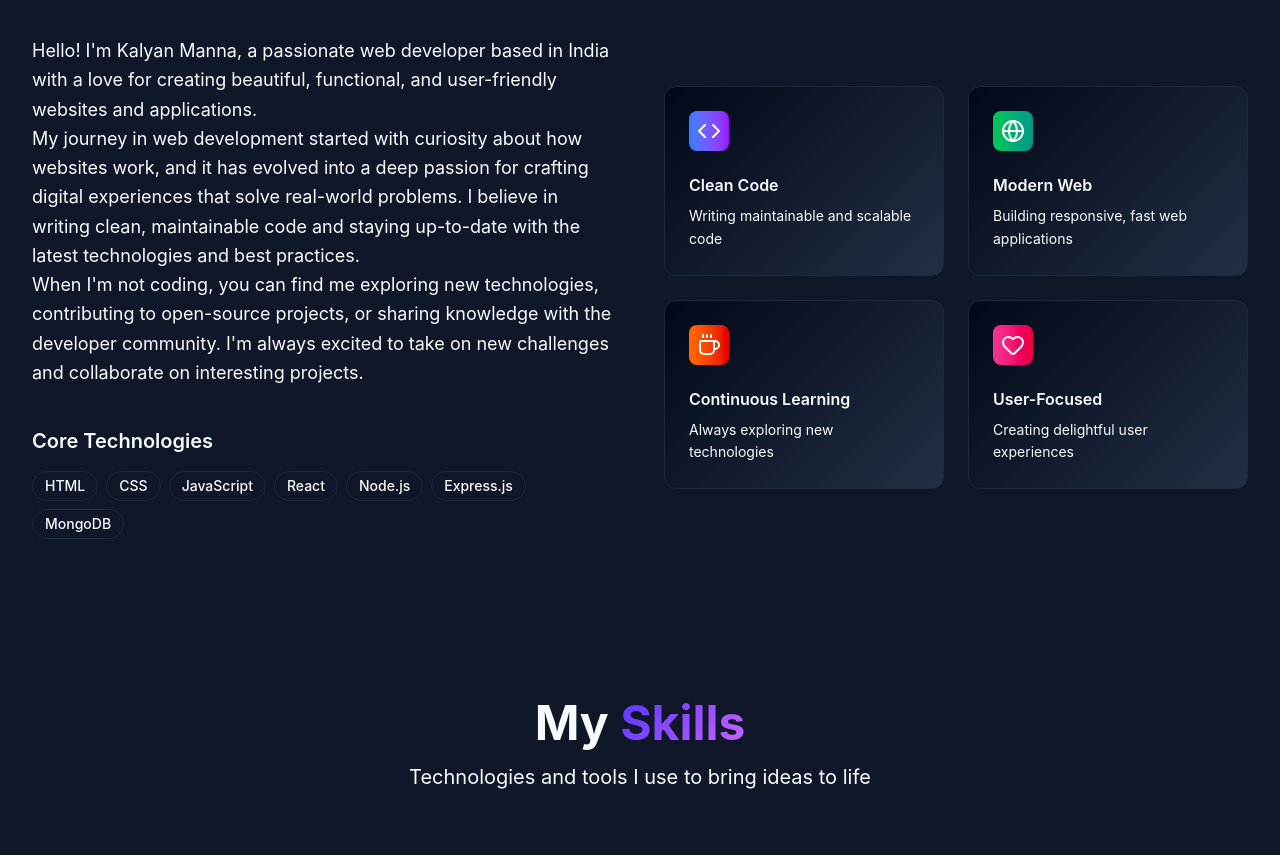
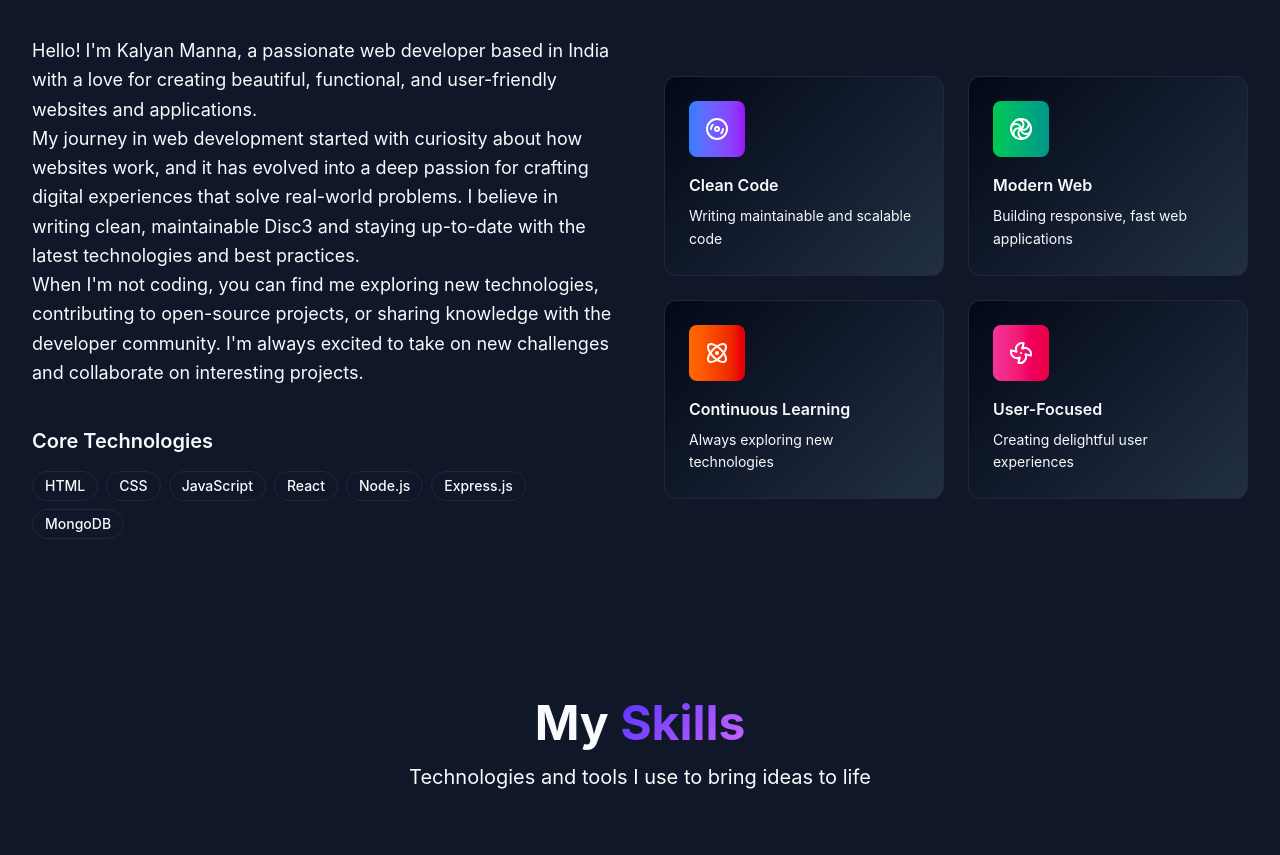
Before and after one commit to Kalyan-github-4/Portfolio, a React (Vite) app: page / in a window 1280 px wide. Shown: the part 1000-1855 px from the top of the page. Built offline with nearby package versions, Linux system fonts and the light colour scheme.

Commit message:
docs: update bio and information in About section

```diff
--- a/src/components/portfolio/About.tsx
+++ b/src/components/portfolio/About.tsx
@@ -1,27 +1,31 @@
-import { Code, Coffee, Globe, Heart } from 'lucide-react';
+import {LoaderPinwheel } from '../motion/LoaderPinwheel';
+import {Disc3} from '../motion/Disc3';
+import { Atom } from '../motion/Atom';
+import { CircleDotDashed } from '../motion/CircleDotDashed';
+import { Fan } from '../motion/Fan';
 
 const About = () => {
   const highlights = [
     {
-      icon: Code,
+      icon: Disc3,
       title: 'Clean Code',
       description: 'Writing maintainable and scalable code',
        color: 'from-blue-500 to-purple-600'
     },
     {
-      icon: Globe,
+      icon: LoaderPinwheel ,
       title: 'Modern Web',
       description: 'Building responsive, fast web applications',
       color: 'from-green-500 to-teal-600'
     },
     {
-      icon: Coffee,
+      icon: Atom,
       title: 'Continuous Learning',
       description: 'Always exploring new technologies',
       color: 'from-orange-500 to-red-600'
     },
     {
-      icon: Heart,
+      icon: Fan,
       title: 'User-Focused',
       description: 'Creating delightful user experiences',
       color: 'from-pink-500 to-rose-600'
@@ -52,7 +56,7 @@ const About = () => {
               <p className="text-lg text-muted-foreground leading-relaxed">
                 My journey in web development started with curiosity about how websites work, and it has
                 evolved into a deep passion for crafting digital experiences that solve real-world problems.
-                I believe in writing clean, maintainable code and staying up-to-date with the latest
+                I believe in writing clean, maintainable Disc3 and staying up-to-date with the latest
                 technologies and best practices.
               </p>
 
```
